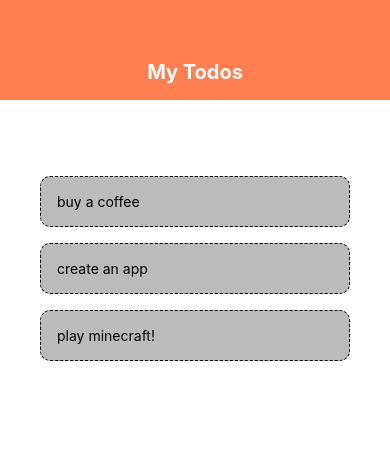
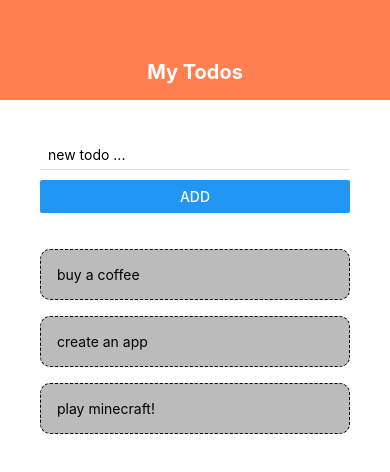
Before and after one commit to jash2810/react-native-todo-app, a React Native app: screen / in a window 390 px wide. Shown: the top 472 px of the page. Built offline with nearby package versions, Linux system fonts and the light colour scheme.

Commit message:
added the form to add todos

```diff
--- a/App.js
+++ b/App.js
@@ -2,6 +2,7 @@
 import React, { useState } from 'react'
 import Header from './components/header';
 import TodoItem from './components/TodoItem';
+import AddTodo from './components/addTodo';
 
 export default function App() {
 
@@ -18,10 +19,17 @@
     })
   }
 
+  const addTodo = (text) => {
+    setTodos([{text: text, key: Math.random().toString() }, ...todos])
+  }
+
   return (
     <View style={styles.container}>
     <Header />
     <View style={styles.content}>
+      <AddTodo
+        addTodo={addTodo}
+      />
       <View style={styles.list}>
         <FlatList
           data={todos}
--- /dev/null
+++ b/components/addTodo.js
@@ -0,0 +1,36 @@
+import React, {useState} from 'react';
+import {View, Text, StyleSheet, TextInput, Button} from 'react-native'
+
+export default function AddTodo({addTodo}) {
+
+    const [text, setText] = useState('')
+
+    const changeHandler = (val) => {
+        setText(val)
+    }
+
+    return(
+        <View>
+            <TextInput
+                value={text}
+                style={styles.input}
+                placeholder='new todo ...'
+                onChangeText={(val) => changeHandler(val)}
+            />
+            <Button title='Add' onPress={() => {
+                setText('')
+                return addTodo(text)
+            }} />
+        </View>
+    )
+}
+
+const styles = StyleSheet.create({
+    input: {
+        marginBottom: 10,
+        paddingHorizontal: 8,
+        paddingVertical: 6,
+        borderBottomWidth: 1,
+        borderBottomColor: '#ddd'
+    }
+})
```
